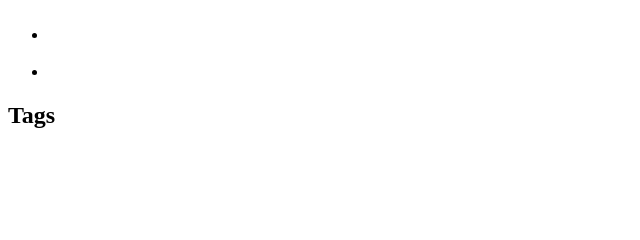
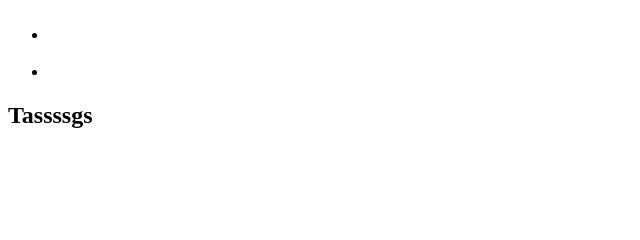
Before and after one commit to ssemee822/ssemee822.github.io, a plain HTML site: page tags/index.html in a window 1280 px wide. Shown: the top 240 px of the page, 0-640 px from the left. Drawn offline with Linux system fonts and the light colour scheme.

Commit message:
tag_test

```diff
--- a/tags/index.html
+++ b/tags/index.html
@@ -81,7 +81,7 @@
 
 
 <section class="uk-margin-large-bottom">
-        <h1 class="uk-heading-large uk-text-center">Tags</h1>
+        <h1 class="uk-heading-large uk-text-center">Tassssgs</h1>
 </section>
 
 
```
